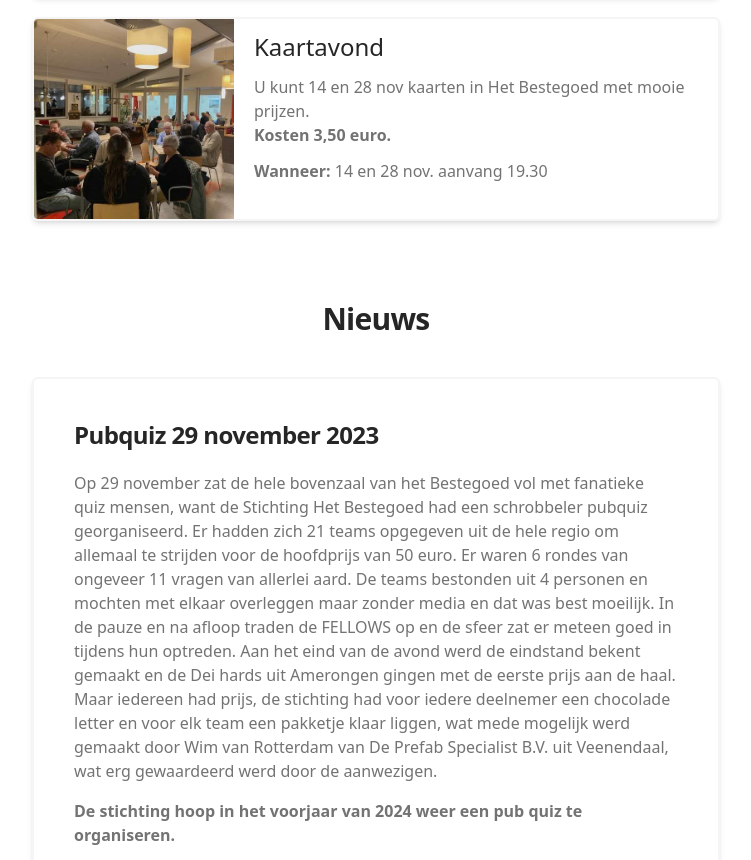
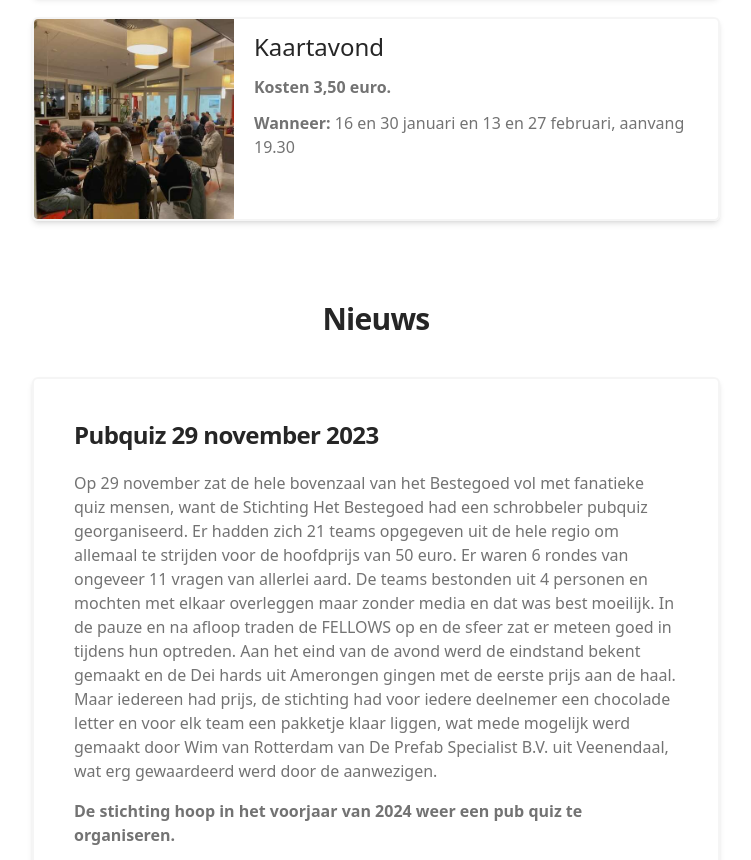
Before and after one commit to hetbestegoed/hetbestegoed.github.io, a website: page index.html in a window 1280 px wide. Shown: the part 1066-1926 px from the top of the page, without its empty margins (264-1015 px from the left). Drawn offline with nearby package versions, Linux system fonts and the light colour scheme; files that its build step writes are made by us from their sources.

Commit message:
feat: change kaartavond dates

```diff
--- a/index.html
+++ b/index.html
@@ -101,13 +101,11 @@
                 Kaartavond
               </h1>
               <p class="py-3">
-                U kunt 14 en 28 nov kaarten in Het Bestegoed met mooie prijzen.
-                <br />
                 <strong>Kosten 3,50 euro.</strong>
               </p>
               <p>
-                <span class="font-bold">Wanneer:</span> 14 en 28 nov. aanvang
-                19.30
+                <span class="font-bold">Wanneer:</span> 16 en 30 januari en 13
+                en 27 februari, aanvang 19.30
               </p>
             </div>
           </article>
```
